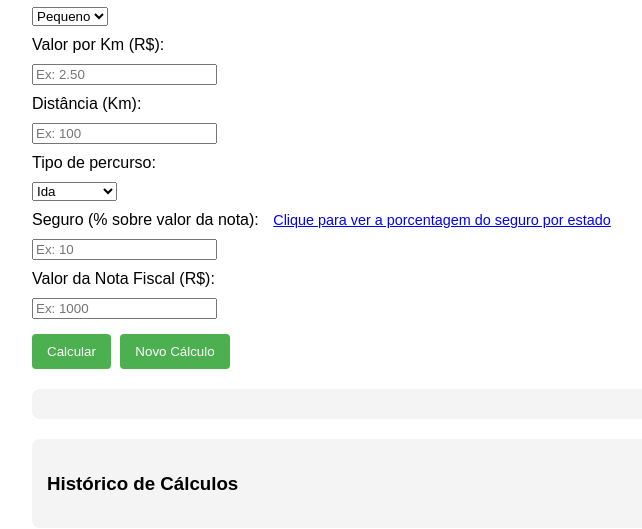
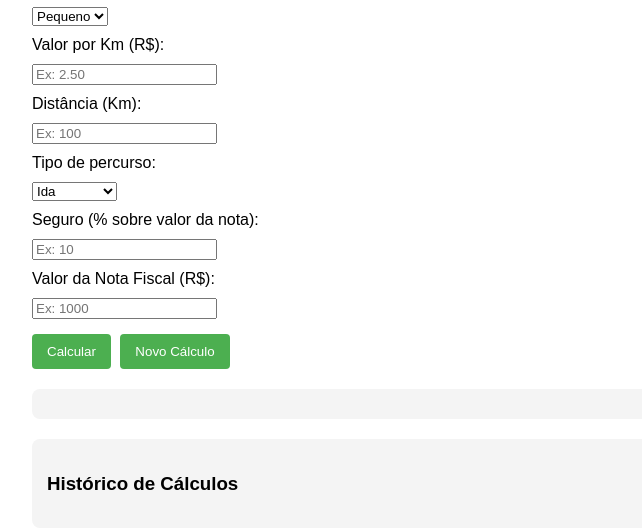
Before and after one commit to GustavoIzumita/projetointegrador, a plain HTML site: page transporteizumita.html in a window 1280 px wide. Shown: the part 169-698 px from the top of the page, without its empty margins (258-900 px from the left). Drawn offline with Linux system fonts and the light colour scheme.

Commit message:
Update transporteizumita.html

```diff
--- a/transporteizumita.html
+++ b/transporteizumita.html
@@ -78,7 +78,6 @@
 
 <label for="seguroPorcentagem">
   Seguro (% sobre valor da nota):
-  <a href="seguro.jpeg.jpeg" target="_blank" class="seguro-link">Clique para ver a porcentagem do seguro por estado</a>
 </label>
 <input type="number" id="seguroPorcentagem" step="0.01" placeholder="Ex: 10" />
 
```
